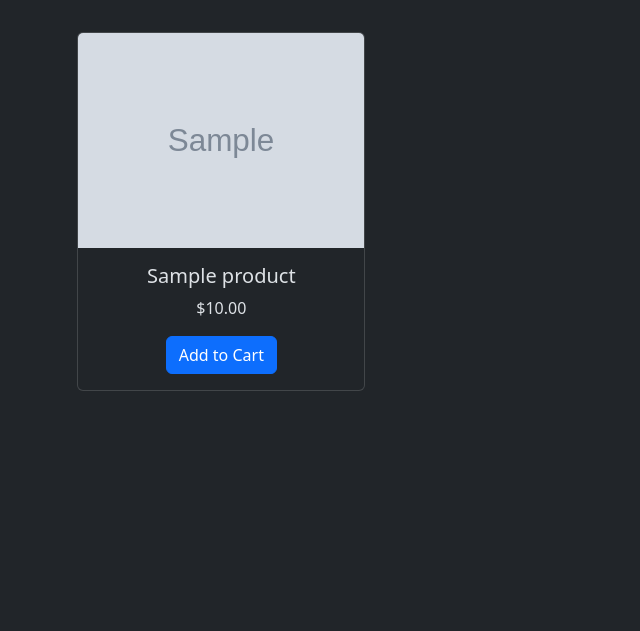
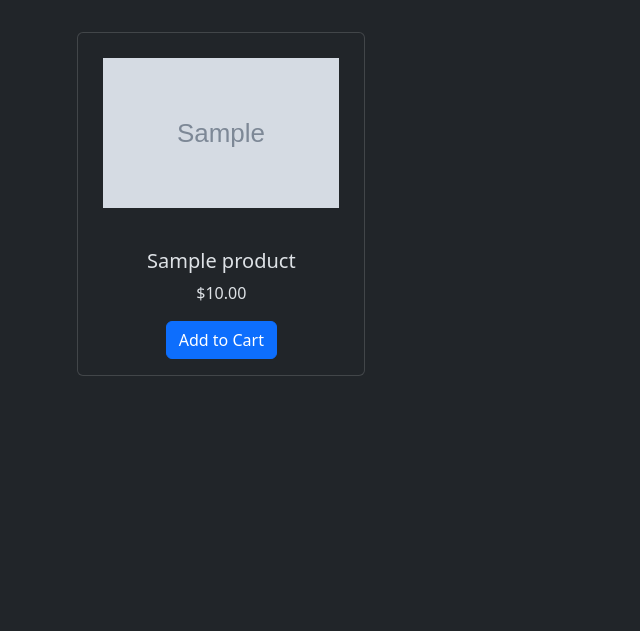
Before and after one commit to KennethDoerflein/JohnsonsSportingGoods, a Django app: page / in a window 1280 px wide. Shown: the part 76-707 px from the top of the page, without its empty margins (0-640 px from the left). Run offline with Django 5.2, Linux system fonts and the light colour scheme; tables that the repository leaves empty hold one stand-in row (values such as "Sample post"); grey boxes marked "Sample" are stand-in pictures.

Commit message:
adjust product card css

```diff
--- a/JSG/static/css/index.css
+++ b/JSG/static/css/index.css
@@ -0,0 +1,12 @@
+.card img {
+  max-height: 200px;
+  padding: 25px;
+}
+.card {
+  width: 18rem;
+}
+.productIMGContainer {
+  min-height: 200px;
+  display: flex;
+  align-items: center;
+}
--- a/JSG/templates/index.html
+++ b/JSG/templates/index.html
@@ -20,8 +20,10 @@
       <div class="container-fluid mx-auto row text-center row-cols-sm-1 row-cols-md-2 row-cols-xl-3 row-cols-xxl-4">
         {% for i in products %}
         <div class="col mb-3 g-2">
-          <div class="card mx-auto h-100" style="width: 18rem">
-            <img style="max-height: 300px" src="{{ i.image }}" class="h-100 card-img-top" alt="{{ i.name }} image" />
+          <div class="card mx-auto h-100">
+            <div class="productIMGContainer">
+              <img src="{{ i.image }}" class="card-img-top" alt="{{ i.name }} image" />
+            </div>
             <div class="card-body mt-auto">
               <h5 class="card-title">{{ i.name }}</h5>
               <p class="card-text">${{ i.price|floatformat:2 }}</p>
```
